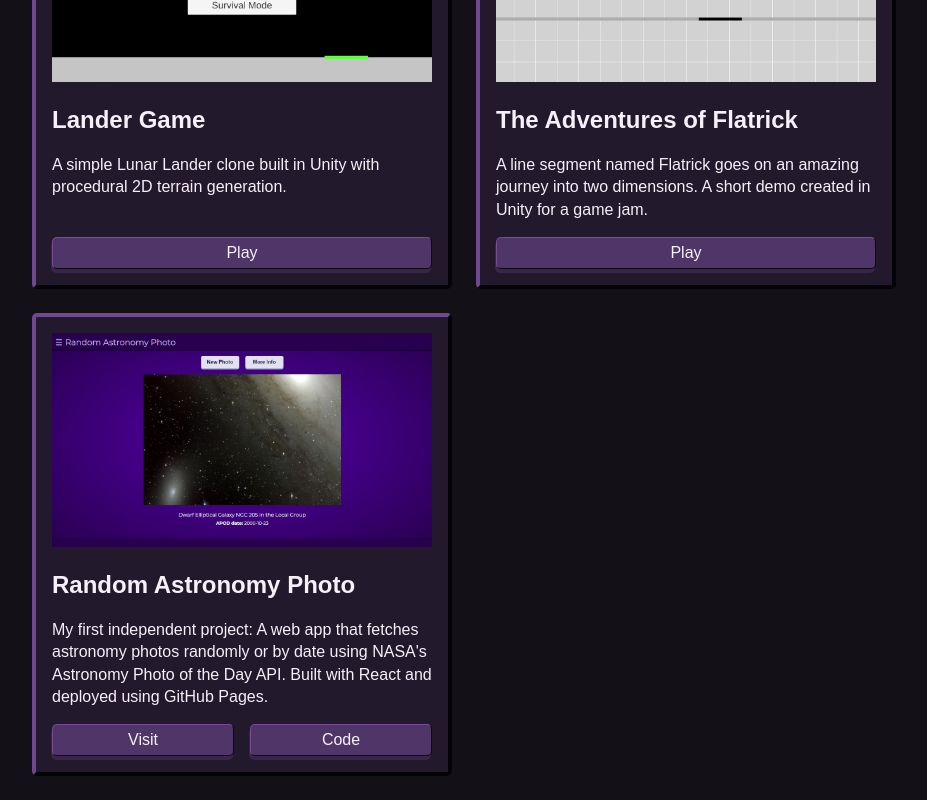
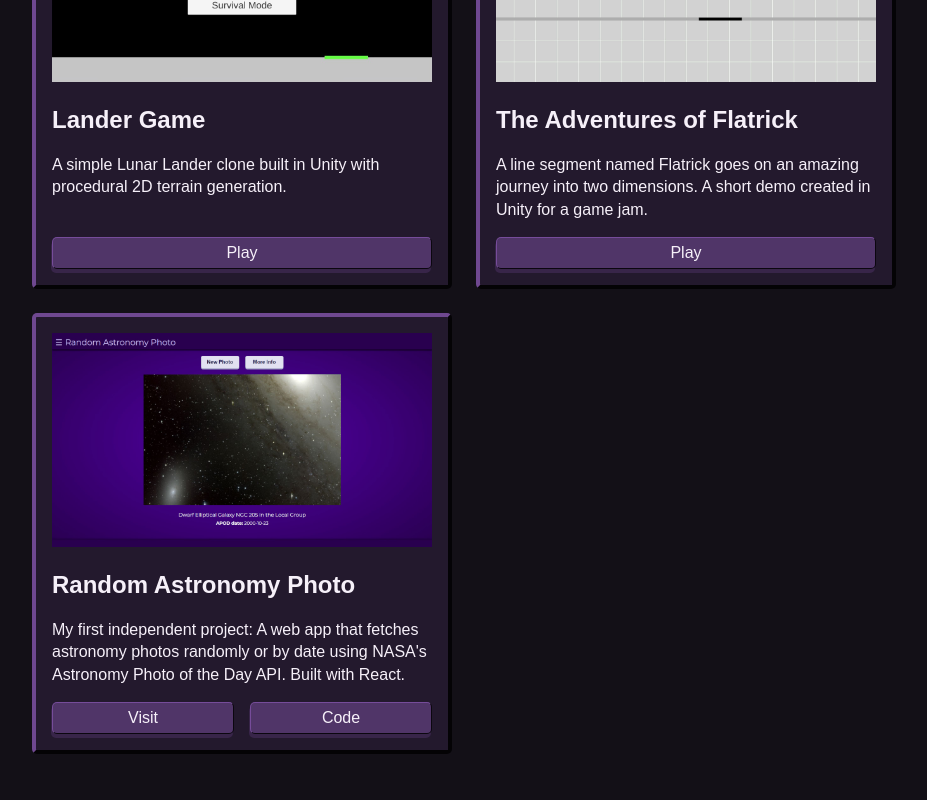
Before and after one commit to jennifercadams/jenn-adams-dev, a React (Vite) app: page /projects in a window 1280 px wide. Shown: the part 857-1657 px from the top of the page, without its empty margins (176-1103 px from the left). After the commit the page ends 1635 px from the top, so only its background shows below. Built offline with nearby package versions, Linux system fonts and the light colour scheme.

Commit message:
Edit project description

```diff
--- a/src/pages/ProjectsPage/ProjectsPage.tsx
+++ b/src/pages/ProjectsPage/ProjectsPage.tsx
@@ -45,7 +45,7 @@ const ProjectsPage = () => {
             <ProjectCard
                 imgSrc="/assets/images/RandomAstronomyPhoto.jpg"
                 title="Random Astronomy Photo"
-                description="My first independent project: A web app that fetches astronomy photos randomly or by date using NASA's Astronomy Photo of the Day API. Built with React and deployed using GitHub Pages."
+                description="My first independent project: A web app that fetches astronomy photos randomly or by date using NASA's Astronomy Photo of the Day API. Built with React."
                 action="Visit"
                 externalUrl="https://jennifercadams.github.io/Random-Astronomy-Photo/"
                 monorepoUrl="https://github.com/jennifercadams/Random-Astronomy-Photo"
```
